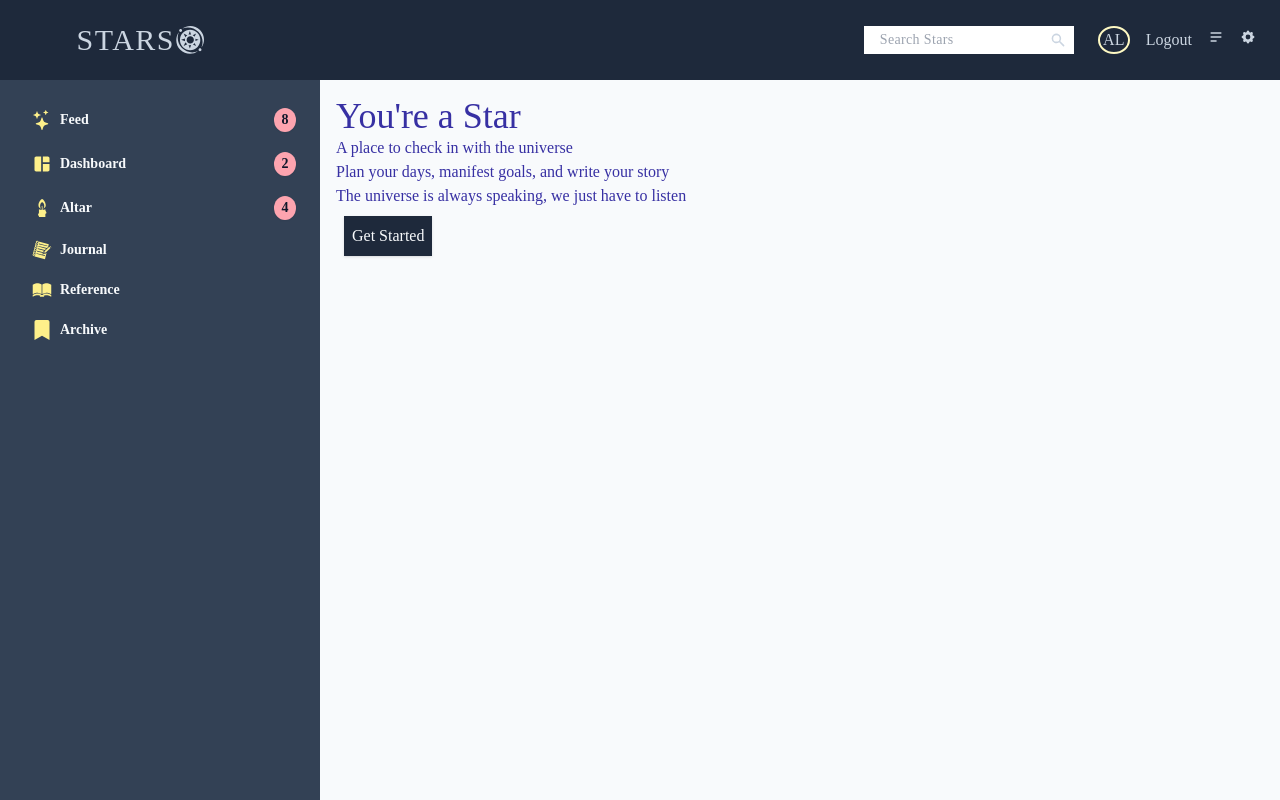
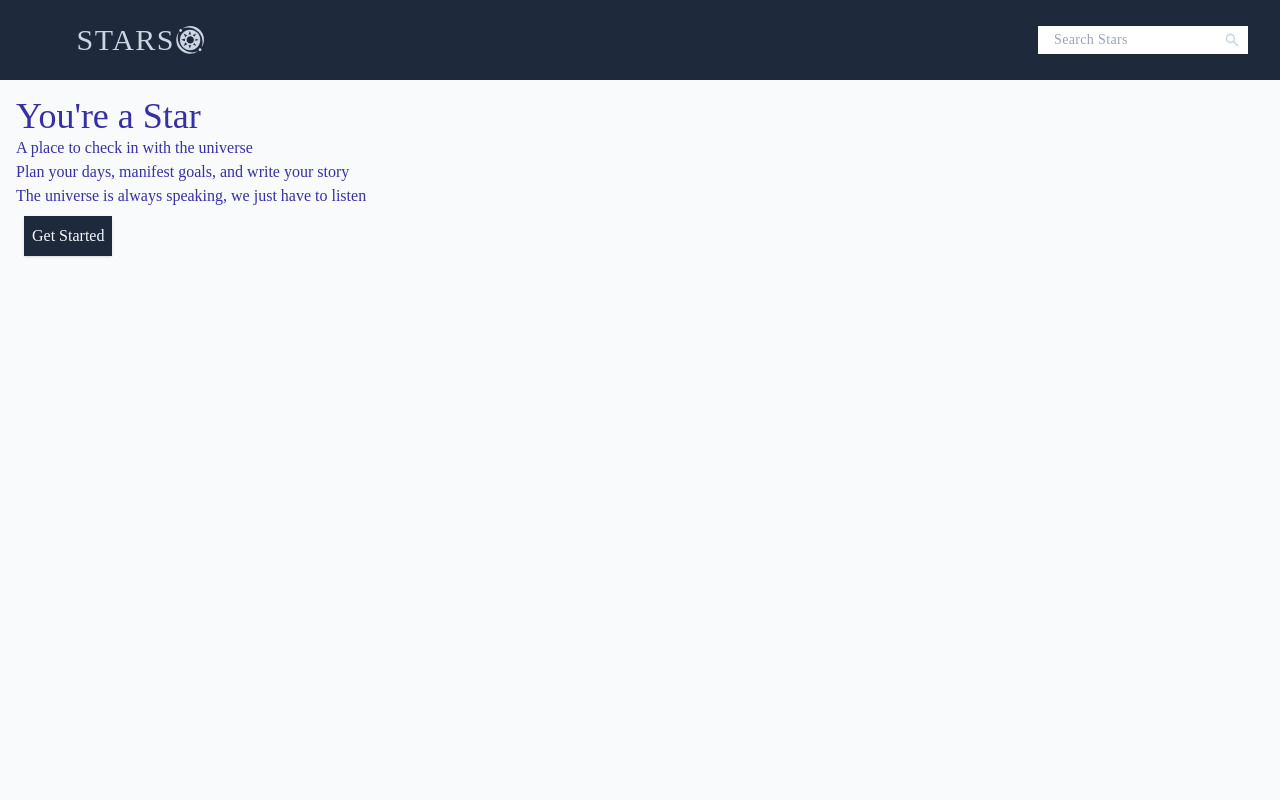
Before and after one commit to allanlalangan/stars, a React (Create React App) app in the folder client/: page / in a window 1280 px wide. Built offline with nearby package versions, Linux system fonts and the light colour scheme; no server answers.

Commit message:
add GoogleLogin button to Header

```diff
--- a/client/src/components/Header.jsx
+++ b/client/src/components/Header.jsx
@@ -2,6 +2,7 @@ import { Link } from 'react-router-dom';
 import { GiStarSattelites } from 'react-icons/gi';
 import { HiMenuAlt2, HiCog, HiSearch } from 'react-icons/hi';
 import { useSelector } from 'react-redux';
+import { GoogleLogin } from '@react-oauth/google';
 
 const Header = () => {
   const { user } = useSelector((state) => state.auth);
@@ -27,13 +28,17 @@ const Header = () => {
           />
           <HiSearch className='absolute right-6 h-full w-4' />
         </fieldset>
-        {!user && (
+        <GoogleLogin
+          onSuccess={(resp) => console.log(resp)}
+          onError={(err) => console.log(err)}
+        />
+        {/* {!user && (
           <Link to='/login'>
             <button className='mx-2 transition hover:text-slate-100'>
               Login
             </button>
           </Link>
-        )}
+        )} */}
         {user && (
           <>
             <button className='mx-2 flex h-full w-8 justify-center rounded-[50%] border-2 border-secondary-100 transition hover:text-slate-100'>
--- a/client/src/features/authSlice.js
+++ b/client/src/features/authSlice.js
@@ -19,7 +19,7 @@ const getUser = createAsyncThunk('auth/getUser', async (_, thunkAPI) => {
 });
 
 const initialState = {
-  user: true,
+  user: null,
   isLoading: false,
   isError: false,
   isSuccess: false,
```
Also changed, not shown: client/src/App.js (+6 -1 lines).
